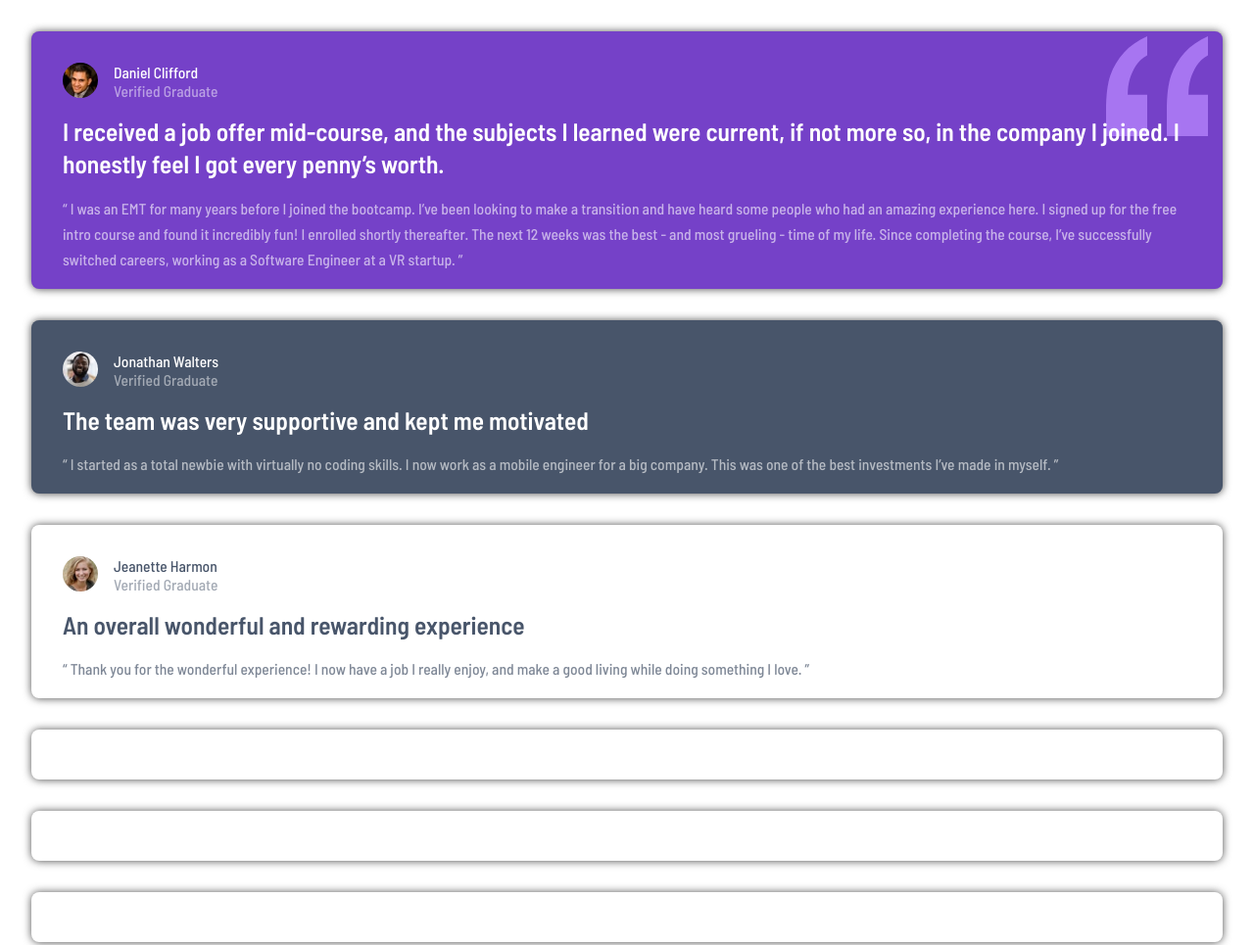
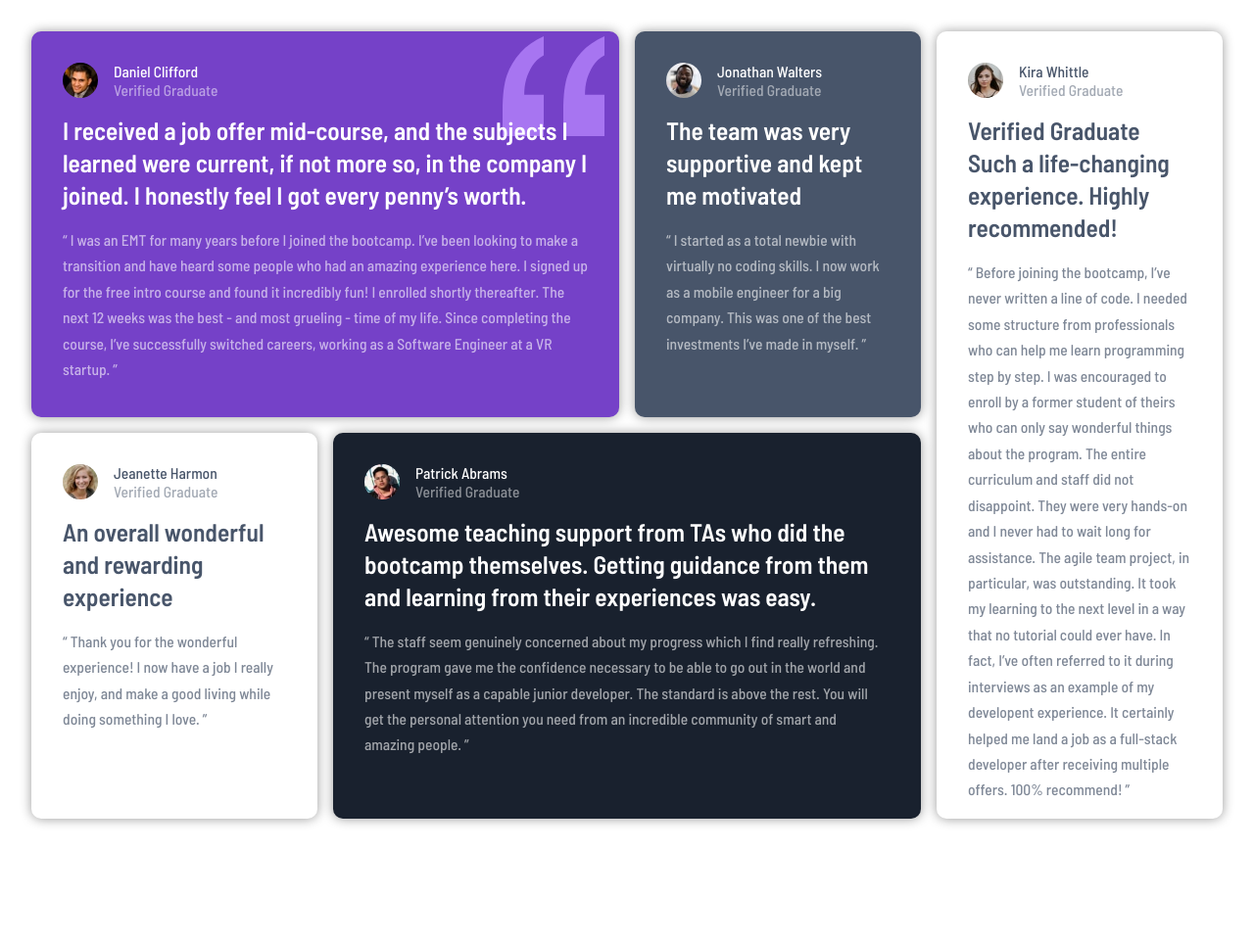
Before and after one commit to shalash23/testimonial-grid, a plain HTML site: page index.html in a window 1280 px wide. Shown: the top 965 px of the page at 98% size. After the commit the page ends 868 px from the top, so only its background shows below. Drawn offline with Linux system fonts and the light colour scheme.

Commit message:
final commit

```diff
--- a/index.html
+++ b/index.html
@@ -47,7 +47,7 @@
       </div>
       <div class="grid">
         <div class="info">
-          <img src="/images/image-jonathan.jpg" alt="avatar of Daniel" />
+          <img src="/images/image-jonathan.jpg" alt="avatar of Jonathan" />
           <div>
             <p class="name">Jonathan Walters</p>
             <p>Verified Graduate</p>
@@ -62,7 +62,7 @@
       </div>
       <div class="grid">
         <div class="info">
-          <img src="/images/image-jeanette.jpg" alt="avatar of Daniel" />
+          <img src="/images/image-jeanette.jpg" alt="avatar of Jeanette" />
           <div>
             <p class="name">Jeanette Harmon</p>
             <p>Verified Graduate</p>
@@ -74,29 +74,53 @@
           enjoy, and make a good living while doing something I love. ”
         </p>
       </div>
-      <div class="grid">Third Item</div>
-      <div class="grid">Fourth Item</div>
-      <div class="grid">Fifth Item</div>
-
-      Patrick Abrams Verified Graduate Awesome teaching support from TAs who did
-      the bootcamp themselves. Getting guidance from them and learning from
-      their experiences was easy. “ The staff seem genuinely concerned about my
-      progress which I find really refreshing. The program gave me the
-      confidence necessary to be able to go out in the world and present myself
-      as a capable junior developer. The standard is above the rest. You will
-      get the personal attention you need from an incredible community of smart
-      and amazing people. ” Kira Whittle Verified Graduate Such a life-changing
-      experience. Highly recommended! “ Before joining the bootcamp, I’ve never
-      written a line of code. I needed some structure from professionals who can
-      help me learn programming step by step. I was encouraged to enroll by a
-      former student of theirs who can only say wonderful things about the
-      program. The entire curriculum and staff did not disappoint. They were
-      very hands-on and I never had to wait long for assistance. The agile team
-      project, in particular, was outstanding. It took my learning to the next
-      level in a way that no tutorial could ever have. In fact, I’ve often
-      referred to it during interviews as an example of my developent
-      experience. It certainly helped me land a job as a full-stack developer
-      after receiving multiple offers. 100% recommend! ”
+      <div class="grid">
+        <div class="info">
+          <img src="/images/image-patrick.jpg" alt="avatar of Patrick" />
+          <div>
+            <p class="name">Patrick Abrams</p>
+            <p>Verified Graduate</p>
+          </div>
+        </div>
+        <h2>
+          Awesome teaching support from TAs who did the bootcamp themselves.
+          Getting guidance from them and learning from their experiences was
+          easy.
+        </h2>
+        <p class="comment">
+          “ The staff seem genuinely concerned about my progress which I find
+          really refreshing. The program gave me the confidence necessary to be
+          able to go out in the world and present myself as a capable junior
+          developer. The standard is above the rest. You will get the personal
+          attention you need from an incredible community of smart and amazing
+          people. ”
+        </p>
+      </div>
+      <div class="grid">
+        <div class="info">
+          <img src="/images/image-kira.jpg" alt="avatar of Kira" />
+          <div>
+            <p class="name">Kira Whittle</p>
+            <p>Verified Graduate</p>
+          </div>
+        </div>
+        <h2>
+          Verified Graduate Such a life-changing experience. Highly recommended!
+        </h2>
+        <p class="comment">
+          “ Before joining the bootcamp, I’ve never written a line of code. I
+          needed some structure from professionals who can help me learn
+          programming step by step. I was encouraged to enroll by a former
+          student of theirs who can only say wonderful things about the program.
+          The entire curriculum and staff did not disappoint. They were very
+          hands-on and I never had to wait long for assistance. The agile team
+          project, in particular, was outstanding. It took my learning to the
+          next level in a way that no tutorial could ever have. In fact, I’ve
+          often referred to it during interviews as an example of my developent
+          experience. It certainly helped me land a job as a full-stack
+          developer after receiving multiple offers. 100% recommend! ”
+        </p>
+      </div>
     </main>
 
     <!-- <footer class="attribution">
--- a/styles/styles.scss
+++ b/styles/styles.scss
@@ -47,8 +47,8 @@ main {
 
   .grid {
     padding: 1em 2em;
-    border-radius: 8px;
-    box-shadow: 0 0.2px 8px rgba(0, 0, 0, 0.7);
+    border-radius: 10px;
+    box-shadow: 0 0.2px 12px rgba(0, 0, 0, 0.4);
     &:nth-of-type(1) {
       background-color: $moderateViolet;
       background-image: url("../images/bg-pattern-quotation.svg");
@@ -58,7 +58,8 @@ main {
     &:nth-of-type(2) {
       background-color: $veryDarkGrayishBlue;
     }
-    &:nth-of-type(3) {
+    &:nth-of-type(3),
+    &:nth-of-type(5) {
       color: $veryDarkBlackishBlue;
       h2 {
         color: $veryDarkGrayishBlue;
@@ -75,6 +76,9 @@ main {
         color: $veryDarkGrayishBlue;
         opacity: 0.7;
       }
+    }
+    &:nth-of-type(4) {
+      background-color: $veryDarkBlackishBlue;
     }
 
     .info {
@@ -111,3 +115,27 @@ footer {
     color: hsl(228, 45%, 44%);
   }
 }
+
+@media screen and (min-width: 1200px) {
+  p {
+    line-height: 1.2;
+  }
+  main {
+    grid-template-columns: repeat(4, 1fr);
+    grid-template-rows: 1fr 1fr;
+    gap: 1em;
+
+    .grid {
+      &:nth-of-type(1) {
+        grid-column: 1 / span 2;
+      }
+      &:nth-of-type(5) {
+        grid-column: 4;
+        grid-row: 1 / span 2;
+      }
+      &:nth-of-type(4) {
+        grid-column: span 2;
+      }
+    }
+  }
+}
```
Also changed, not shown: styles/styles.css, 3 other files.
